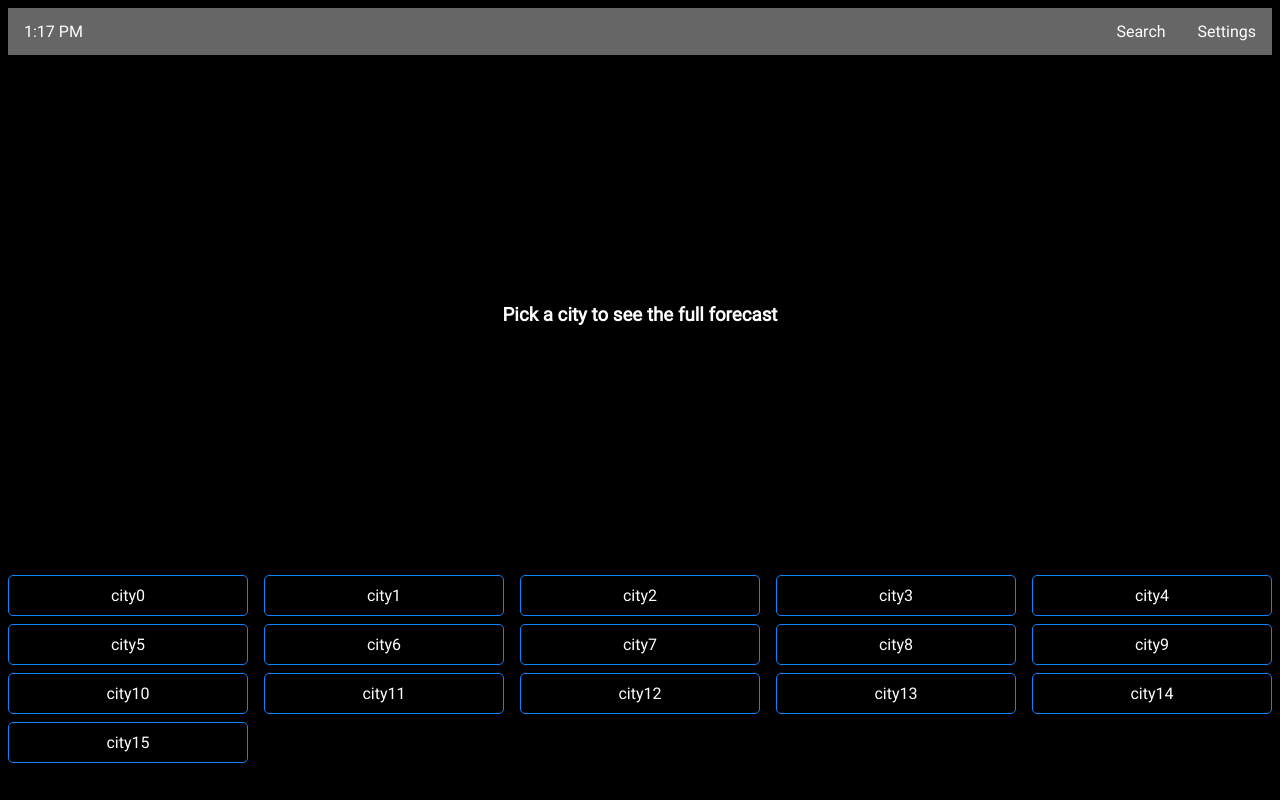
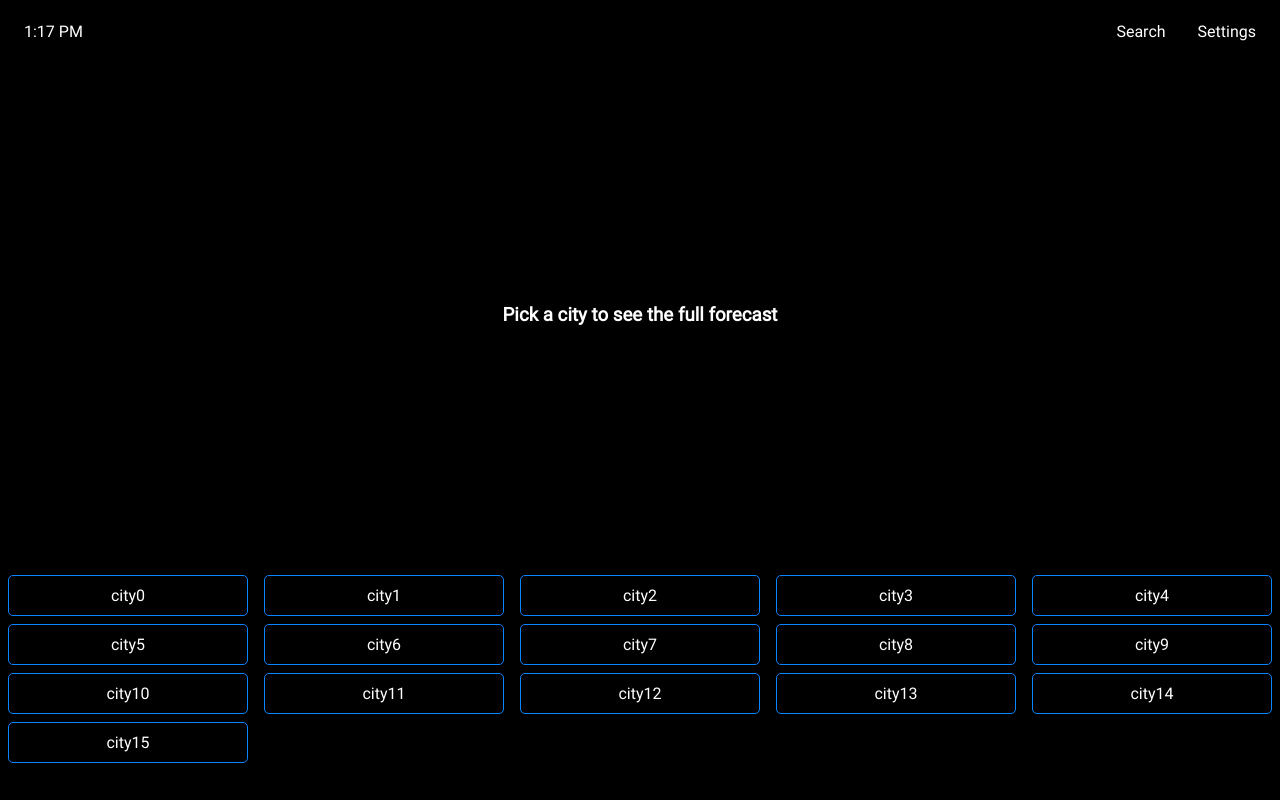
Before and after one commit to igordonin/challenge-fc, a React (Create React App) app: page / in a window 1280 px wide. Built offline with nearby package versions, Linux system fonts and the light colour scheme.

Commit message:
fix: change background-color for top bar

```diff
--- a/src/components/top-bar.tsx
+++ b/src/components/top-bar.tsx
@@ -6,7 +6,7 @@ const MenuWrapper = styled.ul`
   margin: 0;
   padding: 0;
   overflow: hidden;
-  background-color: #666;
+  background-color: #000;
 `;
 
 const MenuLeft = styled.li`
```
